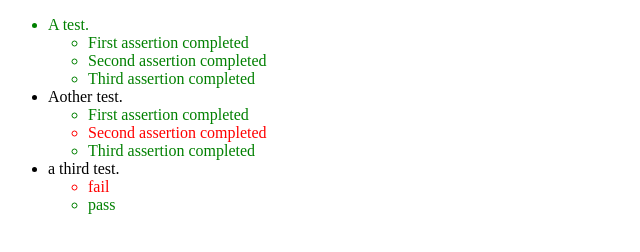
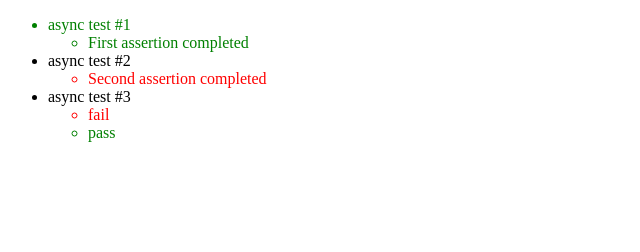
Before and after one commit to dwatow/jsNinja, a plain HTML site: page unit test/index.html in a window 1280 px wide. Shown: the whole page, without its empty margins (0-640 px from the left). Drawn offline with Linux system fonts and the light colour scheme.

Commit message:
async test

```diff
--- a/unit test/index.html
+++ b/unit test/index.html
@@ -7,8 +7,11 @@
 	<!-- <script type="text/javascript" src="assert.js"></script> -->
 	<script type="text/javascript">
 
-	(function(){
+	// (function(){
 		var ul;
+		var queue = [],
+		    paused = false;
+
 		this.assert = function assert(value, desc) {
 			var li = document.createElement("li");
 			li.className = value ? "pass" : "false";
@@ -22,31 +25,62 @@
 		};
 
 		this.test = function test(name, fn) {
+			queue.push(function () {
 				ul = document.querySelector("#results");
-			//ul set sub ul, not result
-			console.log('ul: ', ul);
 				ul = this.assert(true, name).appendChild(
 					document.createElement("ul"));
-			console.log('ul: ', ul);
-			//run test function
 				fn();
+			});
+			runTest();
 		};
-	}) ();
+
+		this.pause = function () {
+			paused = true;
+		}
+
+		this.resume = function () {
+			paused = false;
+			setTimeout(runTest, 1);
+		}
+
+		function runTest () {
+			if (!paused && queue.length) {
+				queue.shift()(); //run first element of queue
+
+				if (!paused) {
+					resume(); //run myself after 1 sec;
+				}
+			}
+		}
+	// }) ();
 
 	window.onload = function() {
-		test("A test.", function() {
+		test("async test #1", function() {
+			pause();
+			setTimeout(function () {
 				assert(true, "First assertion completed");
-			assert(true, "Second assertion completed");
-			assert(true, "Third assertion completed");
+				// assert(true, "Second assertion completed");
+				// assert(true, "Third assertion completed");
+				resume(); //run myself after 1 sec;
+			}, 300);
+
 		});
-		test("Aother test.", function() {
-			assert(true, "First assertion completed");
+		test("async test #2", function() {
+			pause();
+			setTimeout(function () {
+				// assert(true, "First assertion completed");
 				assert(false, "Second assertion completed");
-			assert(true, "Third assertion completed");
+				// assert(true, "Third assertion completed");
+				resume(); //run myself after 1 sec;
+			}, 300);
 		});
-		test("a third test.", function() {
+		test("async test #3", function() {
+			pause();
+			setTimeout(function () {
 				assert(null, "fail");
 				assert(5, "pass");
+				resume(); //run myself after 1 sec;
+			}, 300);
 		});
 	};
 </script>
```
Lines whose indentation alone changed are shown as unchanged.
